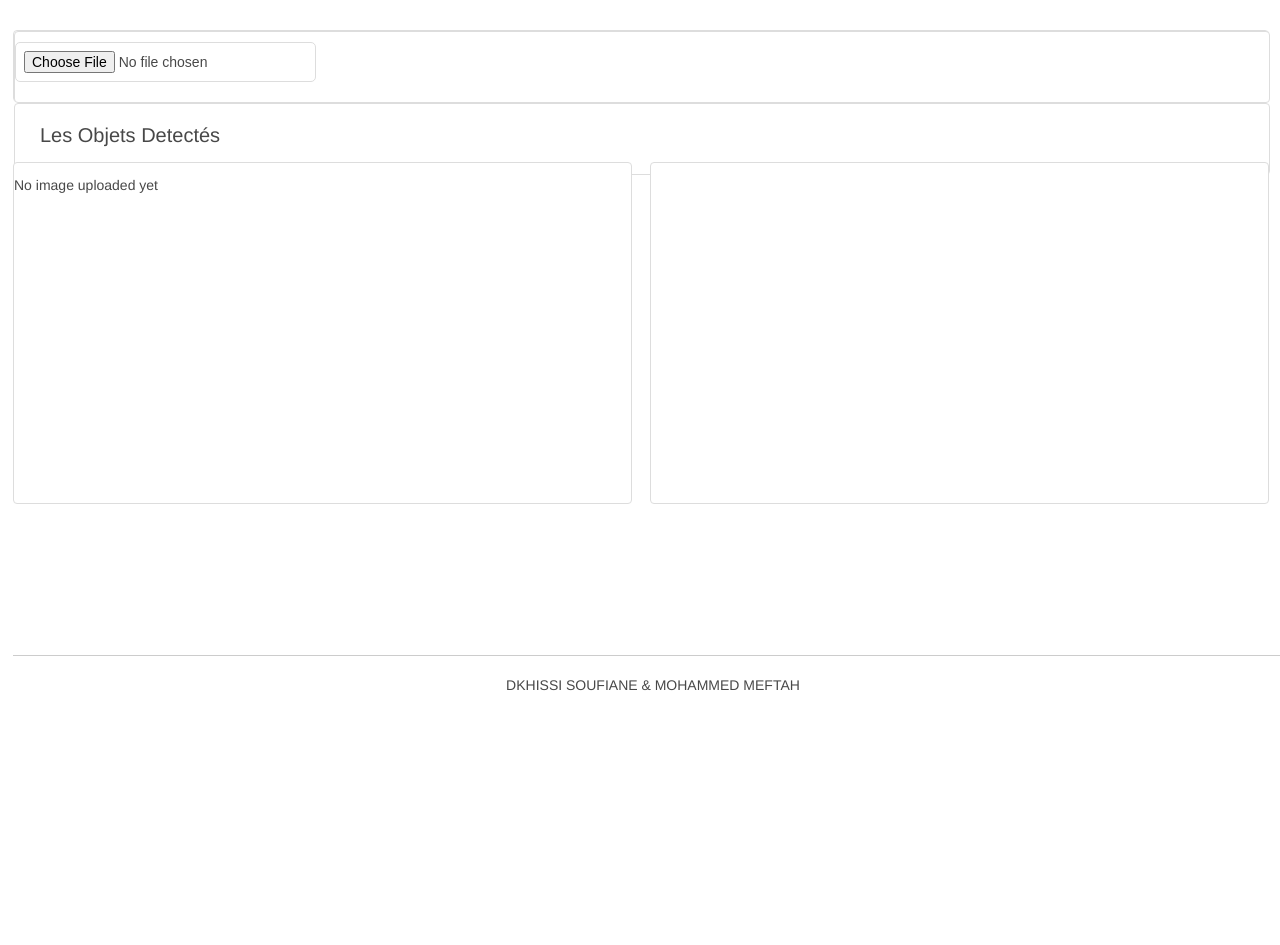
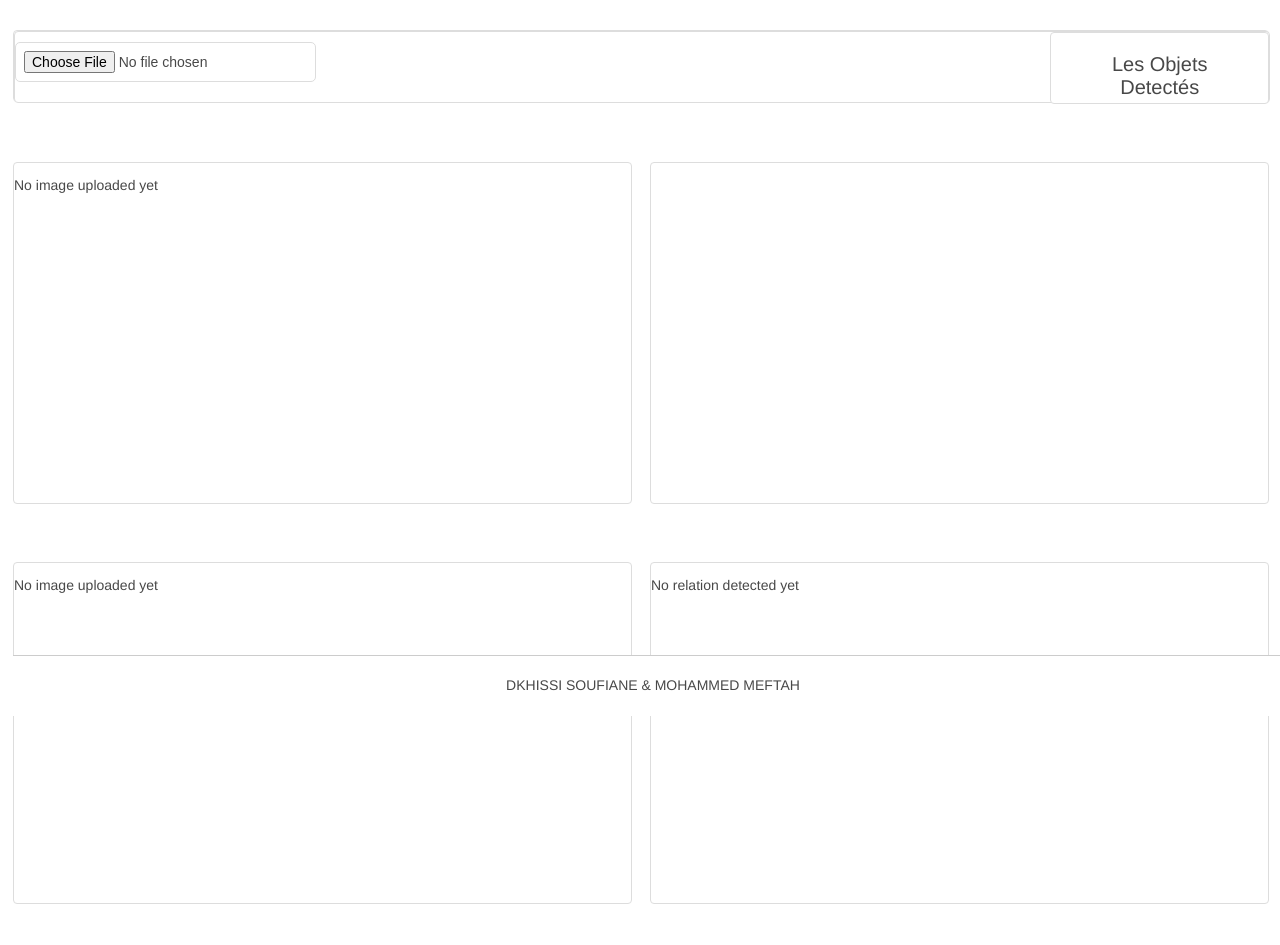
Before and after one commit to 11Falcon/RCRA, a Flask app: page / in a window 1280 px wide. Shown: the part 84-1029 px from the top of the page. Before the commit the page ends 775 px from the top, so only its background shows below. Run offline with Flask 3, Linux system fonts and the light colour scheme.

Commit message:
version1

```diff
--- /dev/null
+++ b/conceptNet/graph.py
@@ -0,0 +1,53 @@
+import requests
+from rdflib import Graph, URIRef, Namespace
+import networkx as nx
+import matplotlib.pyplot as plt
+from flask import Flask, send_file, request
+import os
+
+app = Flask(__name__)
+
+# Directory to save images
+IMAGE_DIR = "static/images"
+os.makedirs(IMAGE_DIR, exist_ok=True)  # Create directory if it doesn't exist
+
+def get_conceptnet_relationships_as_rdf(term, lang="en"):
+    base_url = "http://api.conceptnet.io/"
+    term_url = f"{base_url}c/{lang}/{term}"
+    response = requests.get(term_url).json()
+    edges = response.get('edges', [])
+    g = Graph()
+    CN = Namespace(base_url)
+    g.bind("cn", CN)
+    for edge in edges:
+        start_node = URIRef(edge['start']['@id'])
+        end_node = URIRef(edge['end']['@id'])
+        predicate = URIRef(edge['rel']['@id'])
+        g.add((start_node, predicate, end_node))
+    return g
+
+def visualize_rdf_graph_to_file(rdf_graph, filename):
+    # Convert RDF graph to a NetworkX graph
+    nx_graph = nx.DiGraph()
+
+    for s, p, o in rdf_graph:
+        nx_graph.add_edge(str(s), str(o), label=str(p))
+
+    # Draw the graph
+    pos = nx.spring_layout(nx_graph)  # Spring layout for better spacing
+    plt.figure(figsize=(12, 8))
+
+    # Draw nodes and edges
+    nx.draw(nx_graph, pos, with_labels=True, node_size=3000, node_color="lightblue", font_size=10, font_weight="bold", edge_color="gray")
+
+    # Draw edge labels
+    edge_labels = nx.get_edge_attributes(nx_graph, 'label')
+    nx.draw_networkx_edge_labels(nx_graph, pos, edge_labels=edge_labels, font_color="red")
+
+    plt.title("RDF Graph Visualization")
+
+    # Save the plot to a file
+    filepath = os.path.join(IMAGE_DIR, filename)
+    plt.savefig(filepath, format='png')
+    plt.close()
+    return filepath
--- a/main.py
+++ b/main.py
@@ -2,11 +2,14 @@ from flask import Flask, render_template, request, flash, redirect, url_for, sen
 import os
 import urllib.request
 from werkzeug.utils import secure_filename
-from conceptNet import model, conceptNet
+from conceptNet import model, conceptNet, graph, ollama_
 
 # Define upload folder and allowed extensions
 UPLOAD_FOLDER = './uploads/images/'  # Ensure consistent path
 ALLOWED_EXTENSIONS = {'png', 'jpg', 'jpeg'}
+# Directory to save images
+IMAGE_DIR = "static/images"
+os.makedirs(IMAGE_DIR, exist_ok=True)  # Create directory if it doesn't exist
 
 # Initialize the Flask app
 app = Flask(__name__)
@@ -42,20 +45,31 @@ def upload_image():
         file.save(os.path.join(app.config['UPLOAD_FOLDER'], filename))
         flash('Image successfully uploaded and displayed below')
         image_url = url_for('uploaded_image', filename = filename)
-        objects = model.detect_objects(image_url)
+        objects = list(dict.fromkeys(model.detect_objects(image_url)))
+        obj = ollama_.synonyme(objects[0])
 
-        raw_data = conceptNet.fetch_raw_conceptnet_data(objects[0])
+        raw_data = conceptNet.fetch_raw_conceptnet_data(obj)
 
         # Extract and print relationships
         relationships = conceptNet.extract_relationships(raw_data)
+
         output = []
+        filename = f"{objects[0]}.png"  # Use the word as the image filename
+        filepath = os.path.join(IMAGE_DIR, filename)
         if relationships:
-            print(f"Relationships for '{objects[0]}':")
+            print(f"Relationships for '{obj}':")
             for rel in relationships:
-                output.append(rel)
+                output.append(rel)  # Append each relationship to the output list
+
+            # Join the list into a single string and pass it to the function
+            paragraph = ollama_.conceptNet_resume("\n".join(output))
         else:
-            output.append(f"No relationships found for '{objects[0]}'.")
-        return render_template('main.html', image_url=image_url, objects=objects, output=output)
+            output.append(f"No relationships found for '{obj}'.")
+            paragraph = "No relationships found"
+        if not os.path.exists(filepath):  # Generate the image only if it doesn't already exist
+            rdf_graph = graph.get_conceptnet_relationships_as_rdf(obj)
+            graph.visualize_rdf_graph_to_file(rdf_graph, filename)
+        return render_template('main.html', image_url=image_url, objects=objects, output=output,  img = filepath, paragraph=paragraph, mimetype='image/png')
     else:
         flash("Allowed image types are - png, jpg, jpeg, gif")
         return redirect(request.url)
--- a/static/css/style.css
+++ b/static/css/style.css
@@ -8,6 +8,10 @@ body {
 	font-family: Circular,"Helvetica Neue",Helvetica,Arial,sans-serif;
 }
 
+.filter_amenities{
+	padding-right: 60%;
+
+}
 .container {
     flex: 1; /* Ensure each container takes available space equally */
     max-width: 100%; /* Prevent size constraints */
--- a/templates/body.html
+++ b/templates/body.html
@@ -7,9 +7,8 @@
                     <input type="file" id="imageUpload" name="image" accept="image/*" onchange="this.form.submit()">
                 </form>
             </div>
-        </div>
 
-        <!-- Navigation menu -->
+            <!-- Navigation menu -->
         <div class="boxes_item">
             <ul>
                 <li>
@@ -22,6 +21,9 @@
                 </li>
             </ul>
         </div>
+        </div>
+
+
     </section>
 </div>
 
@@ -55,3 +57,32 @@
         </section>
     </div>
 </div>
+
+
+
+<div class="box-container">
+    <div class="container">
+        <section class="boxes_item">
+            {% if img %}
+            <img src="{{ img }}" alt="Uploaded Image" style="max-width: 100%; height: auto;">
+        {% else %}
+            <p>No image uploaded yet</p>
+        {% endif %}
+
+
+
+        </section>
+    </div>
+    <div class="container">
+        <section class="boxes_item">
+            {% if paragraph %}
+                <p> {{paragraph}}</p>
+            {% else %}
+                <p>No relation detected yet</p>
+            {% endif %}
+
+
+
+        </section>
+    </div>
+</div>
```
Also changed, not shown: conceptNet/ollama_.py (added, +45 -0 lines), static/images/person.png (added), static/images/tie.png (added), static/images/train.png (added), uploads/images/1602653254369.jpeg (added), uploads/images/Capture_decran_2023-08-13_180238.png (added), uploads/images/IMG_20200703_205449.jpg (added), uploads/images/Moroccos-New-Take-on-Trains-The-TGV-e1543315701967.jpg (added), uploads/images/zidane.jpg (added), 2 other files.
